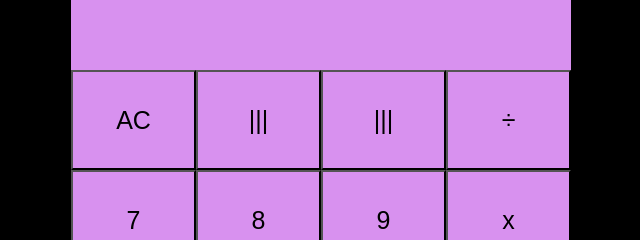
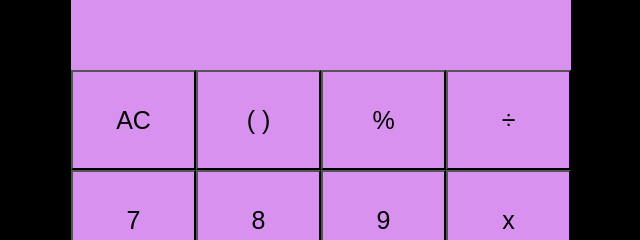
Before and after one commit to joshjyu/calculator, a plain HTML site: page index.html in a window 1280 px wide. Shown: the part 130-370 px from the top of the page, 319-959 px from the left. Drawn offline with Linux system fonts and the light colour scheme.

Commit message:
Add nonfunctional () and % buttons

```diff
--- a/index.html
+++ b/index.html
@@ -13,8 +13,8 @@
       <div class="display"></div>
       <div class="row">
         <button id="clear">AC</button>
-        <button>|||</button>
-        <button>|||</button>
+        <button>( )</button>
+        <button>%</button>
         <button class="operator" id="/">÷</button>
       </div>
       <div class="row">
```
